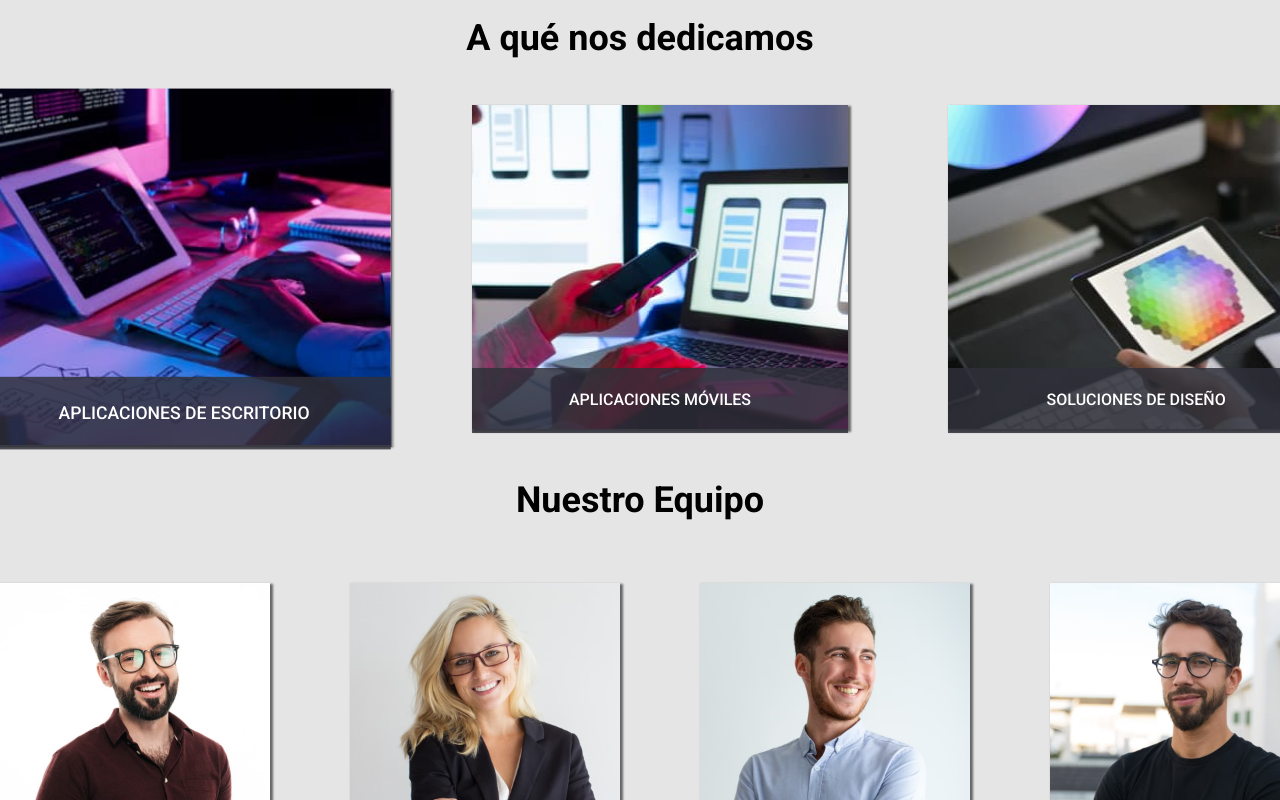
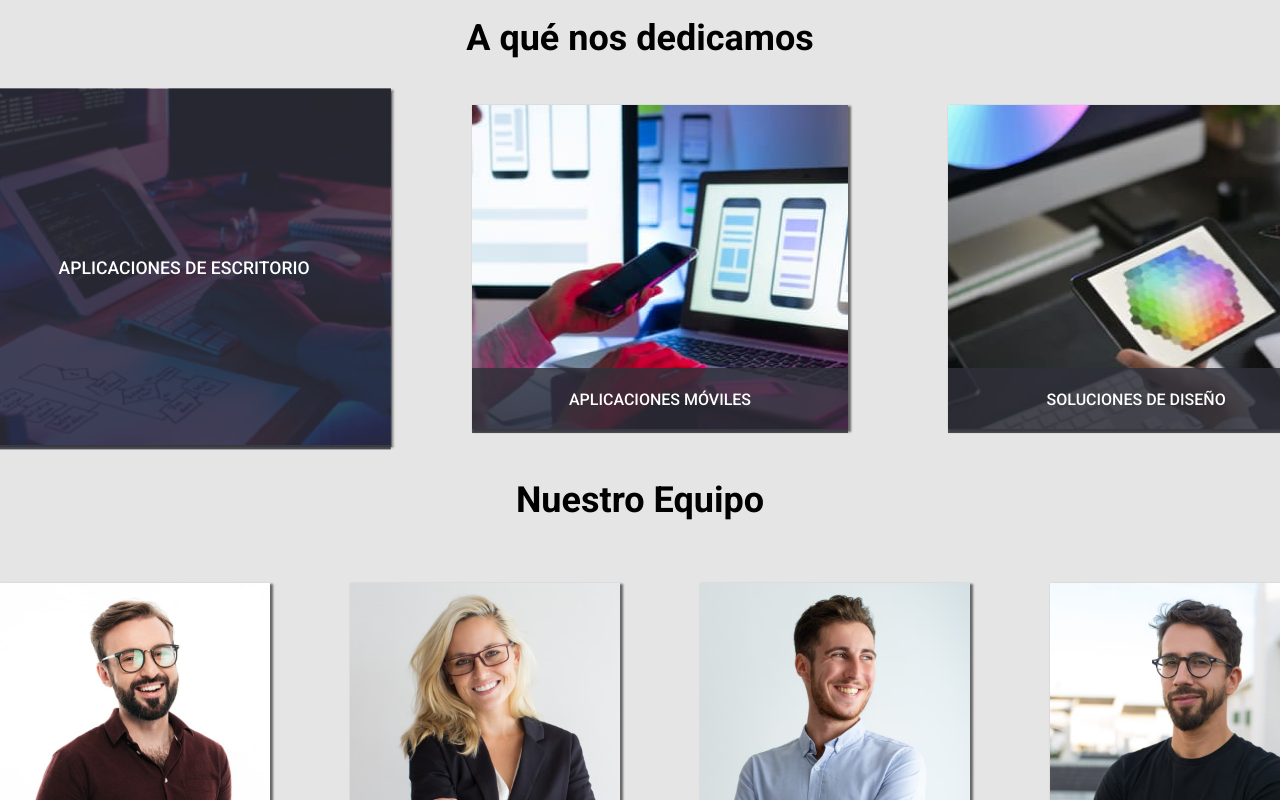
Before and after one commit to epsilon11101/-goit-markup-hw-07, a plain HTML site: page index.html in a window 1280 px wide. In both pictures the pointer is over the element "APLICACIONES DE ESCRITORIO". Shown: the part 1076-1876 px from the top of the page. Drawn offline with nearby package versions, Linux system fonts and the light colour scheme.

Commit message:
added what do we do hover effect

```diff
--- a/css/index.css
+++ b/css/index.css
@@ -111,6 +111,13 @@ p.description {
     width: 100%;
     height: 20%;
     text-align: center;
+    transition: height 0.5s  , top 0.5s;
+
+}
+
+.what_do_we_do div:hover{
+  top: 0%;
+  height: 100%;
 }
 
 
```
Also changed, not shown: index.html (+1 -1 lines).
